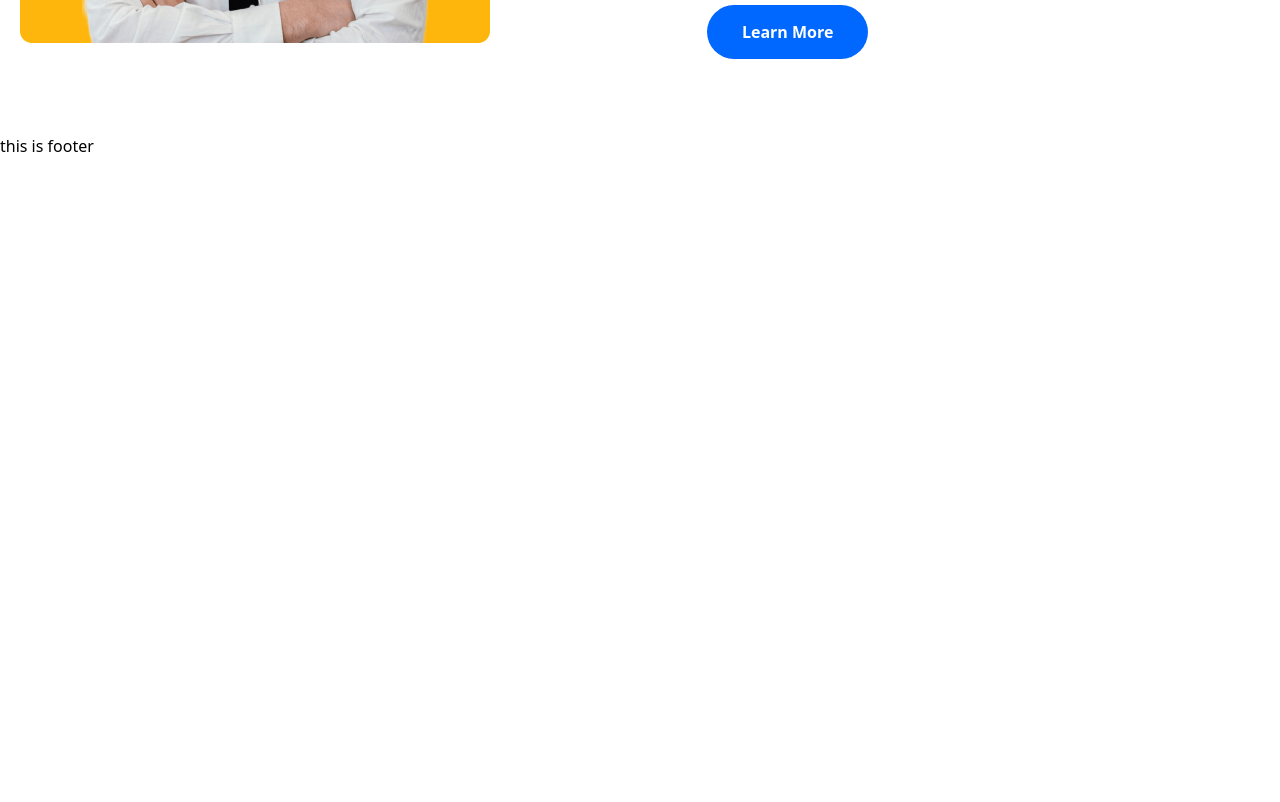
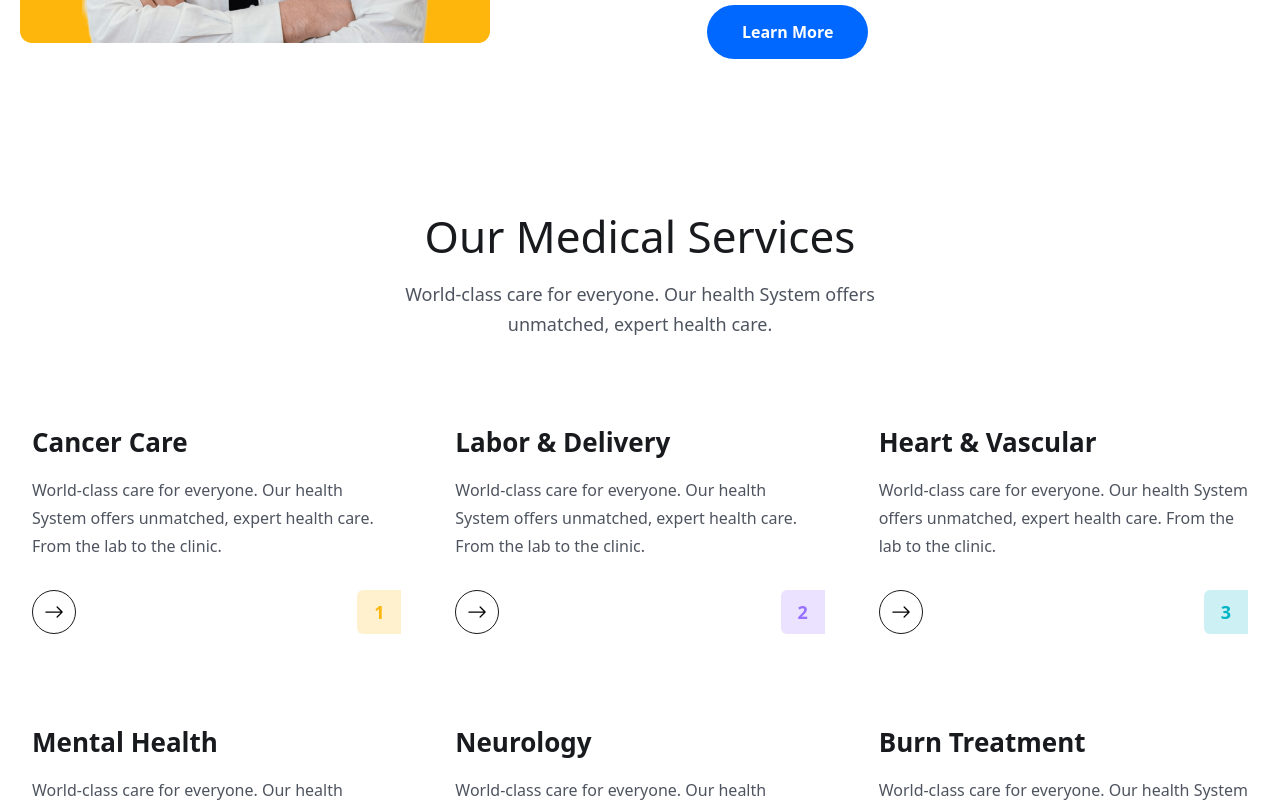
Before and after one commit to subarnoturja/curepoint-client, a React (Vite) app: page / in a window 1280 px wide. Shown: the part 2100-2902 px from the top of the page. Before the commit the page ends 2258 px from the top, so only its background shows below. Built offline with nearby package versions, Linux system fonts and the light colour scheme.

Commit message:
services section added

```diff
--- /dev/null
+++ b/src/components/Services/ServiceCard.jsx
@@ -0,0 +1,37 @@
+import { BsArrowRight } from "react-icons/bs";
+import { Link } from "react-router-dom";
+
+const ServiceCard = ({ item, index }) => {
+  const { name, desc, bgColor, textColor } = item;
+
+  return (
+    <div className="py-[30px] px-3 md:px-3">
+      <h2 className="text-[26px] leading-9 font-[600] text-headingColor">
+        {name}
+      </h2>
+      <p className="text-[16px] leading-7 font-[200] text-textColor mt-4">
+        {desc}
+      </p>
+      <div className="flex items-center justify-between mt-[30px]">
+        <Link
+          to="/doctors"
+          className="w-[44px] h-[44px] rounded-full border border-solid border-[#181A1E] flex items-center justify-center group hover:bg-primaryColor hover:border-none"
+        >
+          <BsArrowRight className="group-hover:text-white w-6 h-5"></BsArrowRight>
+        </Link>
+        <span
+          className="w-[44px] h-[44px] flex items-center justify-center text-[18px] leading-[30px] font-[600]"
+          style={{
+            background: `${bgColor}`,
+            color: `${textColor}`,
+            borderRadius: "6px 0 0 6px",
+          }}
+        >
+          {index + 1}
+        </span>
+      </div>
+    </div>
+  );
+};
+
+export default ServiceCard;
--- /dev/null
+++ b/src/components/Services/ServiceList.jsx
@@ -0,0 +1,14 @@
+import { services } from "../../assets/data/services";
+import ServiceCard from "./ServiceCard";
+
+const ServiceList = () => {
+  return (
+    <div className="grid grid-cols-1 md:grid-cols-2 lg:grid-cols-3 gap-5 md:gap-[30px] mt-[30px] md:mt-[55px]">
+      {services.map((item, index) => (
+        <ServiceCard key={index} item={item} index={index}></ServiceCard>
+      ))}
+    </div>
+  );
+};
+
+export default ServiceList;
--- a/src/pages/Home.jsx
+++ b/src/pages/Home.jsx
@@ -7,6 +7,7 @@
 import icon03 from "../assets/images/icon03.png"
 import { BsArrowRight } from "react-icons/bs";
 import About from "../components/About/About";
+import ServiceList from "../components/Services/ServiceList";
 
 const Home = () => {
   return (
@@ -130,6 +131,16 @@
       </section>
       {/* About section */}
         <About />
+      {/* Services Section */}
+      <section>
+        <div className="container">
+          <div className="xl: w-[470px] mx-auto">
+            <h2 className="heading text-center">Our Medical Services</h2>
+            <p className="text__para text-center">World-class care for everyone. Our health System offers unmatched, expert health care.</p>
+          </div>
+          <ServiceList></ServiceList>
+        </div>
+      </section>
     </>
   );
 };
```
